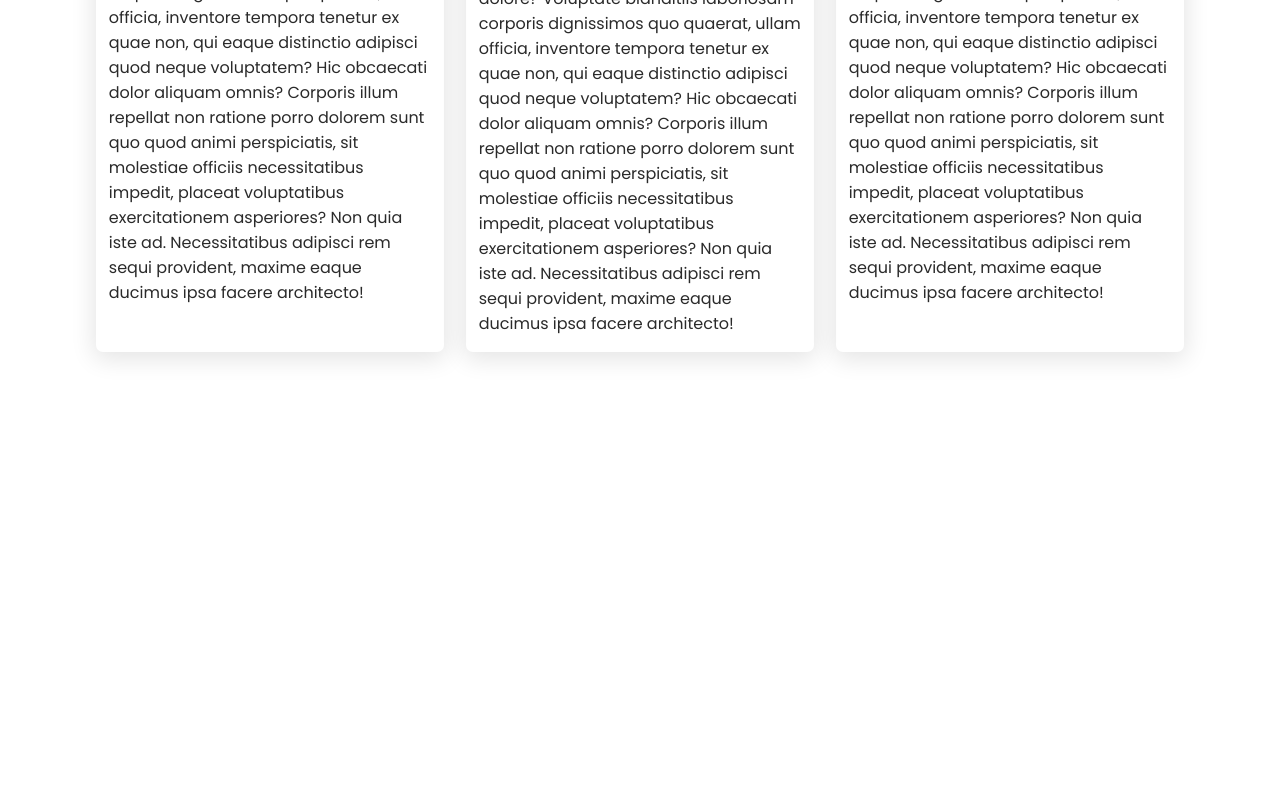
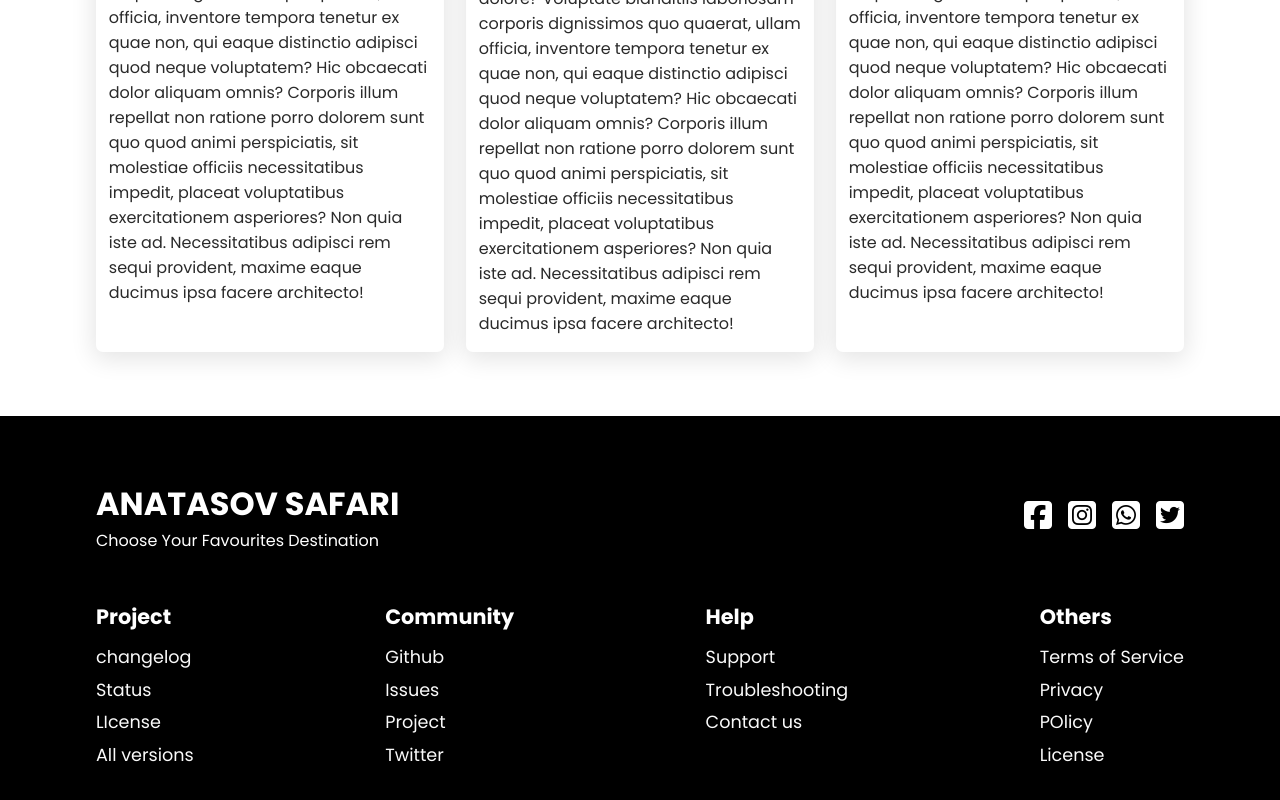
Before and after one commit to raj-codertz/tourism-reactjs-app, a React (Vite) app: page / in a window 1280 px wide. Shown: the part 2799-3599 px from the top of the page. Before the commit the page ends 3215 px from the top, so only its background shows below. Built offline with nearby package versions, Linux system fonts and the light colour scheme.

Commit message:
done with footer

```diff
--- /dev/null
+++ b/src/components/Footer.css
@@ -0,0 +1,64 @@
+.footer {
+    padding: 4rem 6rem;
+    background: #000;
+    color: #fff;
+}
+
+.top {
+    display: flex;
+    align-items: center;
+    text-align: start;
+    justify-content: space-between;
+    flex-wrap: wrap;
+}
+
+.top i {
+    font-size: 2rem;
+    color: #fff;
+    margin-left: 1rem;
+}
+
+.top i:hover {
+    color: aqua;
+}
+
+.bottom {
+   padding-top: 2rem;
+   text-align: start;
+   display: flex;
+   justify-content: space-between;
+   flex-wrap: wrap;
+}
+
+.bottom div {
+    display: flex;
+    flex-direction: column;
+}
+
+.bottom h4 {
+    font-size: 1.3rem;
+    padding: 1rem 0 .8rem 0;
+
+}
+
+.bottom a {
+    text-decoration: none;
+    color: #fafafa;
+    padding-bottom: 0.4rem;
+    font-size: 1.1rem;
+}
+
+@media screen and (max-width: 850px ){
+
+    .footer {
+        padding: 4rem 2rem;
+    }
+
+    .footer i {
+        margin: 1rem 1rem 0 0;
+    }
+
+    .bottom div {
+        width: 50%;
+    }
+}
--- /dev/null
+++ b/src/components/Footer.jsx
@@ -0,0 +1,53 @@
+import './Footer.css'
+
+const Footer = () => {
+  return (
+    <div className="footer">
+        <div className="top">
+             <div>
+                <h1>ANATASOV SAFARI</h1>
+                <p>Choose Your Favourites Destination</p>
+             </div>
+             <div>
+                <a href="/">
+                    <i className='fa-brands fa-facebook-square'></i>
+                    <i className='fa-brands fa-instagram-square'></i>
+                    <i className='fa-brands fa-whatsapp-square'></i>
+                    <i className='fa-brands fa-twitter-square'></i>
+                </a>
+             </div>
+        </div>
+        <div className="bottom">
+           <div>
+            <h4>Project</h4>
+            <a href="/">changelog</a>
+            <a href="/">Status</a>
+            <a href="/">LIcense</a>
+            <a href="/">All versions</a>
+           </div>
+           <div>
+            <h4>Community</h4>
+            <a href="/">Github</a>
+            <a href="/">Issues</a>
+            <a href="/">Project</a>
+            <a href="/">Twitter</a>
+           </div>
+           <div>
+            <h4>Help</h4>
+            <a href="/">Support</a>
+            <a href="/">Troubleshooting</a>
+            <a href="/">Contact us</a>
+           </div>
+           <div>
+            <h4>Others</h4>
+            <a href="/">Terms of Service</a>
+            <a href="/">Privacy</a>
+            <a href="/">POlicy</a>
+            <a href="/">License</a>
+           </div>
+        </div>
+    </div>
+  )
+}
+
+export default Footer
--- a/src/routes/Home.jsx
+++ b/src/routes/Home.jsx
@@ -1,4 +1,5 @@
 import Destination from '../components/Destination'
+import Footer from '../components/Footer'
 import Hero from '../components/Hero'
 import Navbar from '../components/Navbar'
 import Trip from '../components/Trip'
@@ -17,6 +18,7 @@
      />
      <Destination />
      <Trip />
+     <Footer />
     </>
   )
 }
```
